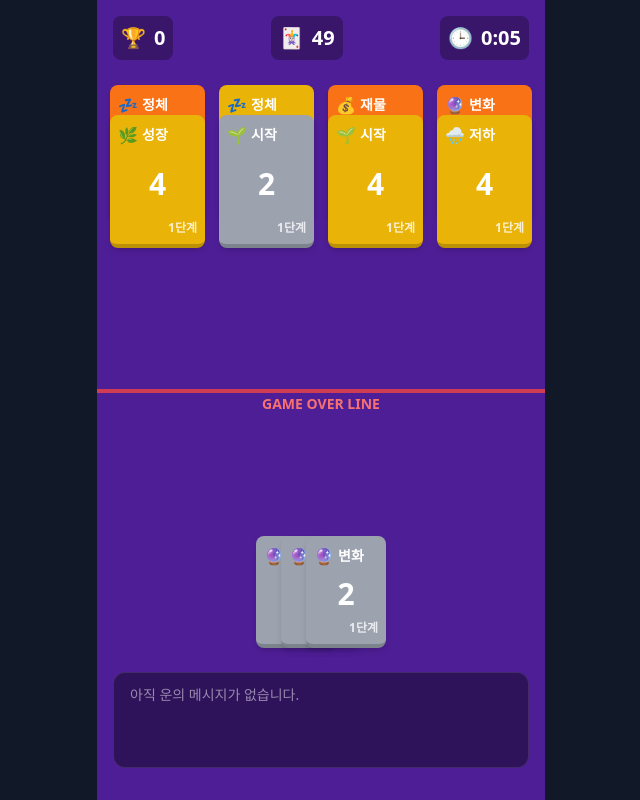
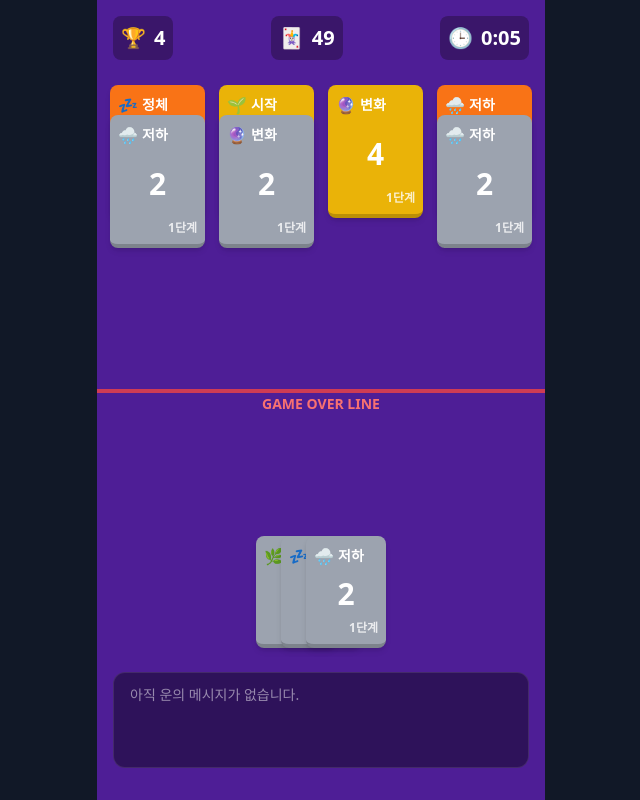
Before and after one commit to skaas/solitaire, a React (Vite) app: page / in a window 1280 px wide. Shown: the whole page, without its empty margins (319-959 px from the left). Built offline with nearby package versions, Linux system fonts and the light colour scheme.

Commit message:
시드값  추가

```diff
--- a/src/logic/GameLogic.ts
+++ b/src/logic/GameLogic.ts
@@ -1,5 +1,11 @@
 import type { Card, Column } from '../types';
 import { rollLuckAttributes } from './LuckConfig';
+
+let cardIdCounter = 1;
+
+export function resetCardIdCounter(start = 1): void {
+  cardIdCounter = start;
+}
 
 export function createCardWithLuck(
   value: number,
@@ -19,7 +25,7 @@ export function createCardWithLuck(
   );
 
   return {
-    id: Date.now() + rng(),
+    id: cardIdCounter++,
     value,
     color: getColorForValue(value),
     tier,
@@ -104,12 +110,12 @@ export function calculateCardGenerationRange(columns: Column[], score: number):
  * @param maxPower - 2^n에서 n의 최대값 (기본값: 4, 즉 2^1~2^4 = 2,4,8,16)
  * @returns 새로 생성된 카드
  */
-export function generateNewCard(maxPower: number = 4): Card {
+export function generateNewCard(maxPower: number = 4, rng: () => number = Math.random): Card {
   // 1부터 maxPower까지의 랜덤 정수
-  const randomPower = Math.floor(Math.random() * maxPower) + 1;
+  const randomPower = Math.floor(rng() * maxPower) + 1;
   const value = Math.pow(2, randomPower);
 
-  return createCardWithLuck(value);
+  return createCardWithLuck(value, { rng });
 }
 
 /**
@@ -117,7 +123,12 @@ export function generateNewCard(maxPower: number = 4): Card {
  * @param column 병합을 체크할 컬럼
  * @returns 병합된 컬럼과 획득한 점수
  */
-export function processChainMerge(cards: Card[]): {
+export function processChainMerge(
+  cards: Card[],
+  options?: {
+    rng?: () => number;
+  },
+): {
   mergedCards: Card[];
   scoreGained: number;
   mergedCardIds: number[];
@@ -129,6 +140,7 @@ export function processChainMerge(cards: Card[]): {
   let newCards = [...cards];
   let scoreGained = 0;
   let mergedCardIds: number[] = [];
+  const rng = options?.rng ?? Math.random;
 
   // 맨 위 카드부터(배열의 끝) 역순으로 한 쌍만 체크
   const lastIndex = newCards.length - 1;
@@ -140,6 +152,7 @@ export function processChainMerge(cards: Card[]): {
 
     const newCard = createCardWithLuck(mergedValue, {
       sourceCards: [newCards[lastIndex], newCards[lastIndex - 1]],
+      rng,
     });
 
     newCards = [...newCards.slice(0, lastIndex - 1), newCard];
@@ -157,7 +170,12 @@ export function processChainMerge(cards: Card[]): {
  * @param column - 병합을 처리할 컬럼
  * @returns 병합된 컬럼과 획득한 점수
  */
-export function processAllMerges(column: Column): { mergedColumn: Column, scoreGained: number } {
+export function processAllMerges(
+  column: Column,
+  options?: {
+    rng?: () => number;
+  },
+): { mergedColumn: Column, scoreGained: number } {
   if (column.cards.length < 2) {
     return { mergedColumn: column, scoreGained: 0 };
   }
@@ -165,6 +183,7 @@ export function processAllMerges(column: Column): { mergedColumn: Column, scoreG
   let cards = [...column.cards];
   let totalScoreGained = 0;
   let hasChangedInLoop;
+  const rng = options?.rng ?? Math.random;
 
   do {
     hasChangedInLoop = false;
@@ -173,7 +192,10 @@ export function processAllMerges(column: Column): { mergedColumn: Column, scoreG
     while (i < cards.length) {
       if (i < cards.length - 1 && cards[i].value === cards[i + 1].value) {
         const newValue = cards[i].value * 2;
-        const mergedCard = createCardWithLuck(newValue, { sourceCards: [cards[i], cards[i + 1]] });
+        const mergedCard = createCardWithLuck(newValue, {
+          sourceCards: [cards[i], cards[i + 1]],
+          rng,
+        });
         newCards.push(mergedCard);
         totalScoreGained += newValue;
         hasChangedInLoop = true;
@@ -196,7 +218,7 @@ export function processAllMerges(column: Column): { mergedColumn: Column, scoreG
  * 정해진 개수로 유한한 카드 덱을 생성하는 함수
  * @returns 생성된 카드 덱
  */
-export function createFiniteDeck(): Card[] {
+export function createFiniteDeck(rng: () => number = Math.random): Card[] {
   const deckConfig = {
     '2': 24,
     '4': 18,
@@ -211,7 +233,7 @@ export function createFiniteDeck(): Card[] {
   for (const [valueStr, count] of Object.entries(deckConfig)) {
     const value = parseInt(valueStr, 10);
     for (let i = 0; i < count; i++) {
-      deck.push(createCardWithLuck(value));
+      deck.push(createCardWithLuck(value, { rng }));
     }
   }
 
@@ -223,13 +245,13 @@ export function createFiniteDeck(): Card[] {
  * @param array 셔플할 배열
  * @returns 셔플된 배열
  */
-export function shuffleDeck(array: Card[]): Card[] {
+export function shuffleDeck(array: Card[], rng: () => number = Math.random): Card[] {
   let currentIndex = array.length, randomIndex;
 
   // While there remain elements to shuffle.
   while (currentIndex !== 0) {
     // Pick a remaining element.
-    randomIndex = Math.floor(Math.random() * currentIndex);
+    randomIndex = Math.floor(rng() * currentIndex);
     currentIndex--;
 
     // And swap it with the current element.
--- a/src/logic/GameService.ts
+++ b/src/logic/GameService.ts
@@ -74,7 +74,9 @@ export const GameService = {
       return;
     }
 
-    const { mergedCards, scoreGained, mergedCardIds } = processChainMerge(column.cards);
+    const { mergedCards, scoreGained, mergedCardIds } = processChainMerge(column.cards, {
+      rng: state.rng,
+    });
 
     if (scoreGained > 0) {
       recordMergeLuck(column.cards, mergedCards);
--- a/src/state/GameState.ts
+++ b/src/state/GameState.ts
@@ -1,9 +1,16 @@
 import { create } from 'zustand';
 import { immer } from 'zustand/middleware/immer';
 import type { Card, Column } from '../types';
-import { createFiniteDeck, shuffleDeck, processAllMerges, createCardWithLuck } from '../logic/GameLogic';
+import {
+  createFiniteDeck,
+  shuffleDeck,
+  processAllMerges,
+  createCardWithLuck,
+  resetCardIdCounter,
+} from '../logic/GameLogic';
 import type { GameOverEvaluation } from './types';
 import { clearMergeHistory } from '../logic/LuckTracker';
+import { createSeededRandom, getDailySeed } from '../utils/random';
 
 // GameState의 스냅샷 타입
 interface GameState {
@@ -12,6 +19,8 @@ interface GameState {
   columns: Column[];
   queue: Card[];
   deck: Card[];
+  seed: string;
+  rng: () => number;
   higherTierCardsAdded: boolean; // '32', '64' 카드 추가 여부 추적
   canPlaceCard: (card: Card, column: Column) => boolean;
   setColumns(columns: Column[]): void;
@@ -30,7 +39,10 @@ interface GameState {
 // 게임 초기화 함수
 const initializeGame = () => {
   clearMergeHistory();
-  const newDeck = shuffleDeck(createFiniteDeck());
+  const seed = getDailySeed();
+  const rng = createSeededRandom(seed);
+  resetCardIdCounter();
+  const deck = shuffleDeck(createFiniteDeck(rng), rng);
   let initialScore = 0;
 
   const initialColumns: Column[] = [{ id: 1, cards: [] }, { id: 2, cards: [] }, { id: 3, cards: [] }, { id: 4, cards: [] }];
@@ -38,7 +50,7 @@ const initializeGame = () => {
   // 각 컬럼에 2장씩 카드 분배
   for (let i = 0; i < 2; i++) {
     for (let j = 0; j < 4; j++) {
-      const card = newDeck.pop();
+      const card = deck.pop();
       if (card) {
         initialColumns[j].cards.push(card);
       }
@@ -50,32 +62,34 @@ const initializeGame = () => {
     col.cards.sort((a, b) => b.value - a.value);
 
     // 자동 병합 처리
-    const { mergedColumn, scoreGained } = processAllMerges(col);
+    const { mergedColumn, scoreGained } = processAllMerges(col, { rng });
     initialColumns[index] = mergedColumn;
     initialScore += scoreGained;
   });
 
   // 큐에 '2' 카드 3장 배치
   const initialQueue: Card[] = [
-    createCardWithLuck(2),
-    createCardWithLuck(2),
-    createCardWithLuck(2),
+    createCardWithLuck(2, { rng }),
+    createCardWithLuck(2, { rng }),
+    createCardWithLuck(2, { rng }),
   ];
 
   // 덱에서 '2' 카드 3장 제거
   for (let i = 0; i < 3; i++) {
-    const cardIndex = newDeck.findIndex(card => card.value === 2);
+    const cardIndex = deck.findIndex(card => card.value === 2);
     if (cardIndex !== -1) {
-      newDeck.splice(cardIndex, 1);
+      deck.splice(cardIndex, 1);
     }
   }
 
   return {
     columns: initialColumns,
     queue: initialQueue,
-    deck: newDeck,
+    deck,
     score: initialScore, // 초기 점수 반영
     time: 0,
+    seed,
+    rng,
     higherTierCardsAdded: false,
   };
 };
@@ -159,7 +173,7 @@ export const useGameStore = create<GameState>()(
     }),
 
     unlockHigherTierCards: () => {
-      const { columns, deck, higherTierCardsAdded } = get();
+      const { columns, deck, higherTierCardsAdded, rng } = get();
       if (higherTierCardsAdded) return;
 
       const hasSixtyFourOrMore = columns.some(col =>
@@ -170,14 +184,14 @@ export const useGameStore = create<GameState>()(
         const newCards: Card[] = [];
         // '32' 카드 18장 추가
         for (let i = 0; i < 18; i++) {
-          newCards.push(createCardWithLuck(32));
+          newCards.push(createCardWithLuck(32, { rng }));
         }
         // '64' 카드 4장 추가
         for (let i = 0; i < 4; i++) {
-          newCards.push(createCardWithLuck(64));
+          newCards.push(createCardWithLuck(64, { rng }));
         }
 
-        const newDeck = shuffleDeck([...deck, ...newCards]);
+        const newDeck = shuffleDeck([...deck, ...newCards], rng);
         set((state) => {
           state.deck = newDeck;
           state.higherTierCardsAdded = true;
--- /dev/null
+++ b/src/utils/random.ts
@@ -0,0 +1,48 @@
+export type RandomGenerator = () => number;
+
+function xmur3(str: string): () => number {
+  let h = 1779033703 ^ str.length;
+
+  for (let i = 0; i < str.length; i += 1) {
+    h = Math.imul(h ^ str.charCodeAt(i), 3432918353);
+    h = (h << 13) | (h >>> 19);
+  }
+
+  return () => {
+    h = Math.imul(h ^ (h >>> 16), 2246822507);
+    h = Math.imul(h ^ (h >>> 13), 3266489909);
+    return (h ^= h >>> 16) >>> 0;
+  };
+}
+
+function mulberry32(seed: number): RandomGenerator {
+  let a = seed >>> 0;
+
+  return () => {
+    a = (a + 0x6d2b79f5) >>> 0;
+    let t = Math.imul(a ^ (a >>> 15), 1 | a);
+    t ^= t + Math.imul(t ^ (t >>> 7), 61 | t);
+    return ((t ^ (t >>> 14)) >>> 0) / 4294967296;
+  };
+}
+
+function normalizeSeed(seed: string | number): number {
+  if (typeof seed === 'number') {
+    return seed >>> 0;
+  }
+
+  const seedFn = xmur3(seed);
+  return seedFn();
+}
+
+export function createSeededRandom(seed: string | number): RandomGenerator {
+  return mulberry32(normalizeSeed(seed));
+}
+
+export function getDailySeed(date: Date = new Date(), salt = ''): string {
+  const year = date.getFullYear();
+  const month = `${date.getMonth() + 1}`.padStart(2, '0');
+  const day = `${date.getDate()}`.padStart(2, '0');
+
+  return salt ? `${year}-${month}-${day}:${salt}` : `${year}-${month}-${day}`;
+}
```
